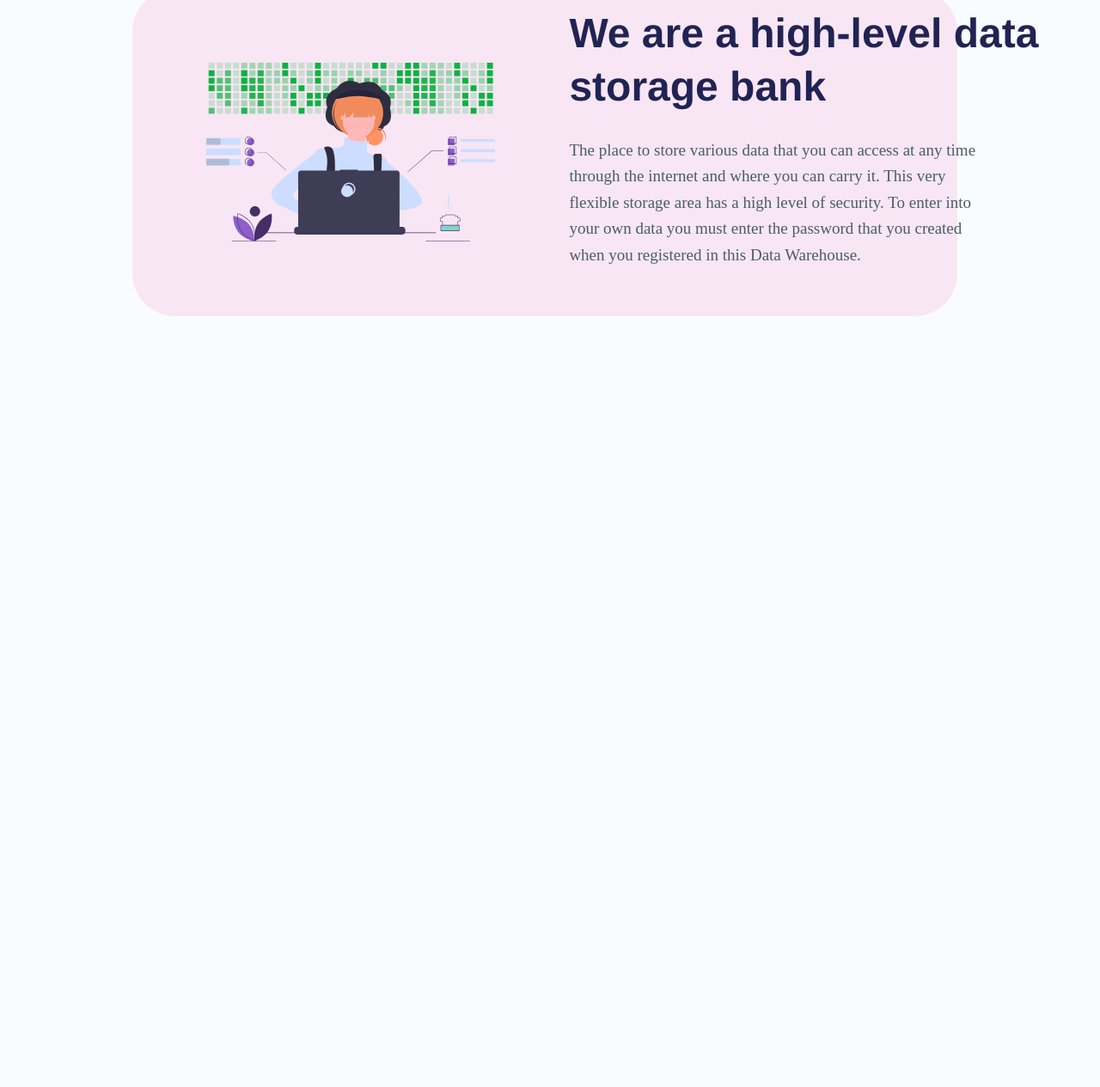
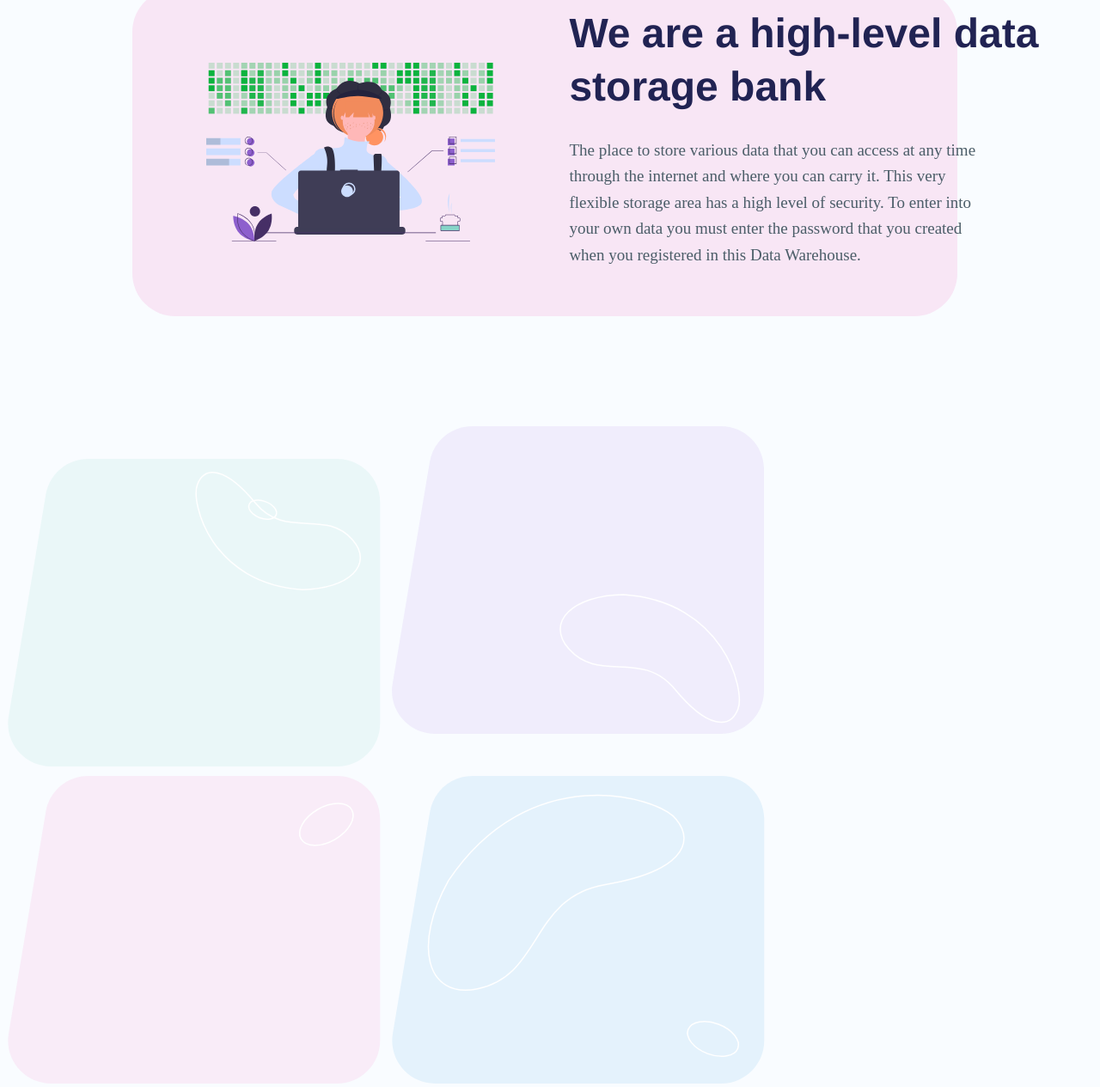
Before and after one commit to JheyBerry/jheyberry.github.io, a plain HTML site: page main.html in a window 1280 px wide. Shown: the part 727-1992 px from the top of the page at 86% size. Before the commit the page ends 1223 px from the top, so only its background shows below. Drawn offline with Linux system fonts and the light colour scheme.

Commit message:
ajeitando as coisas //3

```diff
--- a/main.html
+++ b/main.html
@@ -48,7 +48,14 @@
         </p>
       </div>
     </section>
-    <section class='tecnologias'></section>
+    <section class='tecnologias'>
+      <div>
+        <img src="./src/assets/html-background.svg" alt='Ilustração do sobre'/>
+        <img src="./src/assets/css-background.svg" alt='Ilustração do sobre'/>
+        <img src="./src/assets/js-background.svg" alt='Ilustração do sobre'/>
+        <img src="./src/assets/react-background.svg" alt='Ilustração do sobre'/>
+      </div>
+    </section>
     <section class='projetos'></section>
     <section class='contato'></section>
   </body>
```
Also changed, not shown: favicon.ico (added).
